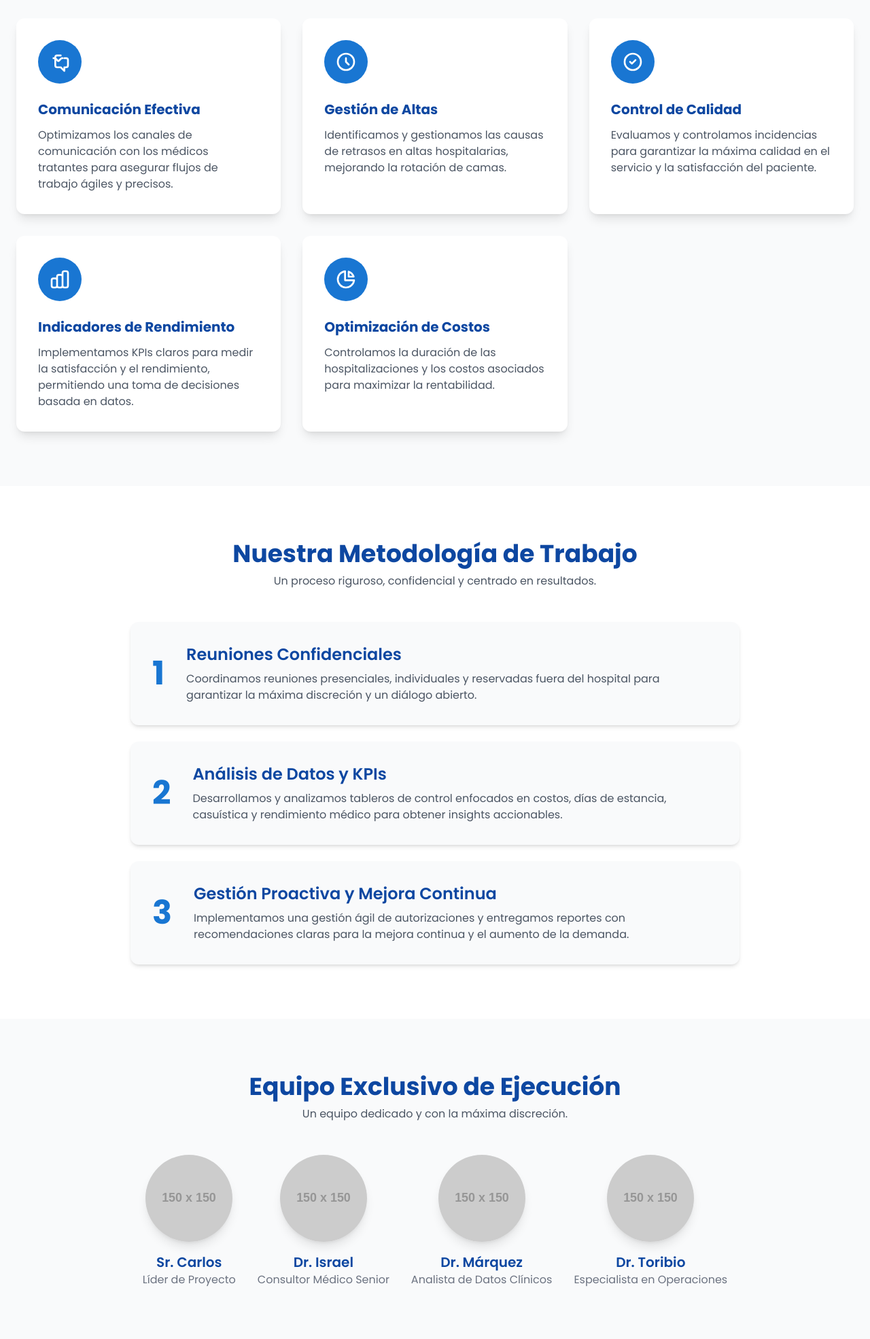
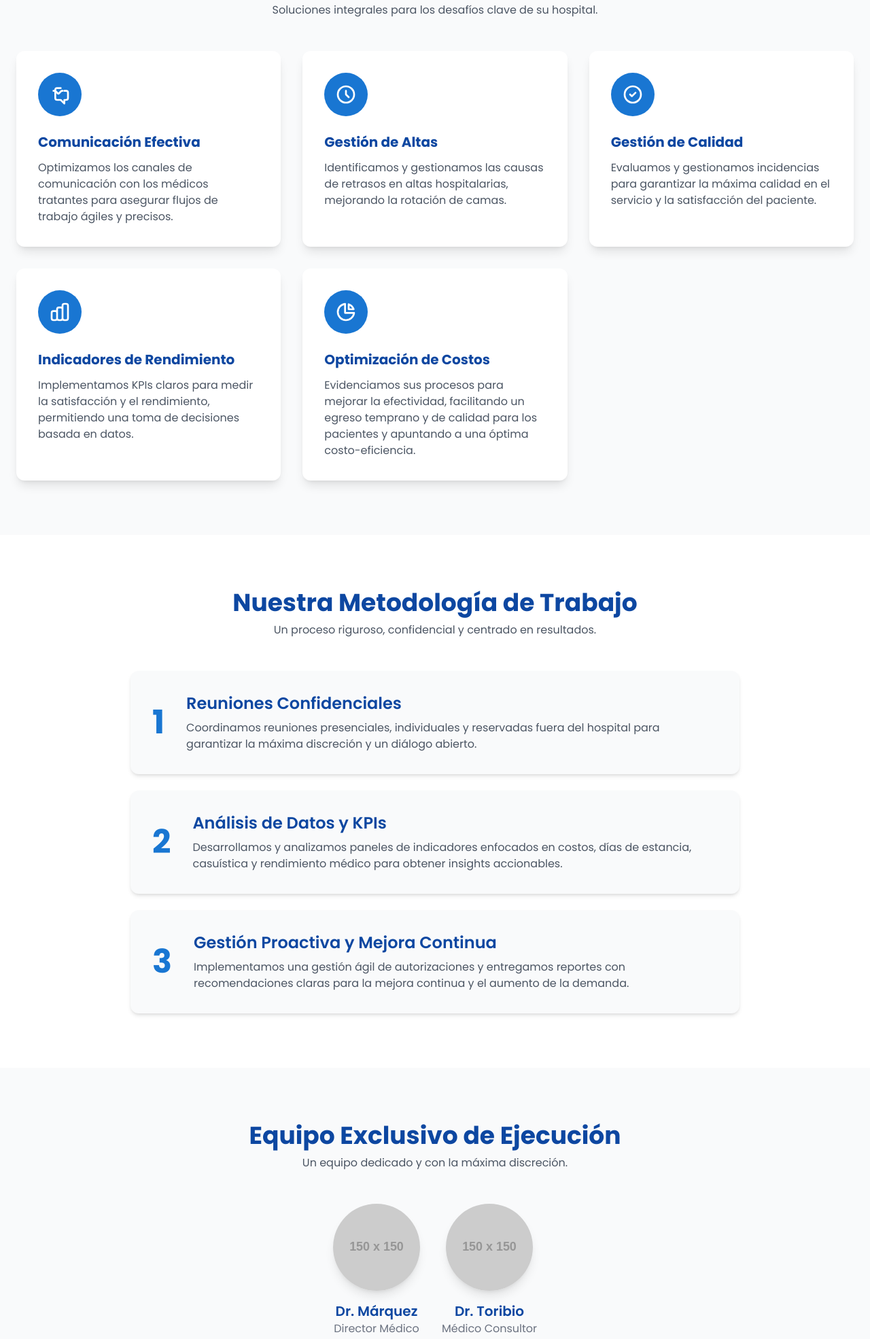
Before and after one commit to jemonroyvera/Minimed-Kickoff, a plain HTML site: page index.html in a window 1280 px wide. Shown: the part 721-2691 px from the top of the page at 68% size. Drawn offline with nearby package versions, Linux system fonts and the light colour scheme; placeholder pictures from the web are drawn by us.

Commit message:
Update index.html

```diff
--- a/index.html
+++ b/index.html
@@ -44,7 +44,7 @@
         <nav class="container mx-auto px-6 py-3 flex justify-between items-center">
             <a href="#">
                 <!-- Logo actualizado -->
-                <img src="http://googleusercontent.com/file_content/1" alt="Logo de ÁgilCare Consulting" class="h-12">
+                <img src="https://ik.imagekit.io/50wnllxkw/Gemini_Generated_Image_f6aj6kf6aj6kf6aj%20(1).png?updatedAt=1753146665279" alt="Logo de ÁgilCare Consulting" class="h-16" onerror="this.onerror=null;this.src='https://placehold.co/200x64/0d47a1/ffffff?text=ÁgilCare';">
             </a>
             <div class="hidden md:flex items-center space-x-6">
                 <a href="#servicios" class="text-gray-600 hover:brand-blue transition duration-300">Servicios</a>
@@ -74,7 +74,7 @@
                 <h1 class="text-4xl md:text-6xl font-bold brand-blue leading-tight">Transformamos la Gestión Hospitalaria</h1>
                 <p class="mt-4 text-lg md:text-xl text-gray-600 max-w-3xl mx-auto">Mejoramos la eficiencia operativa, optimizamos costos e incrementamos la demanda de servicios a través de una consultoría estratégica y confidencial.</p>
                 <div class="mt-8">
-                    <a href="#servicios" class="brand-blue-bg text-white px-8 py-4 rounded-full font-bold text-lg hover:bg-blue-900 transition duration-300 transform hover:scale-105">Descubra Cómo</a>
+                    <a href="#servicios" class="brand-blue-bg text-white px-8 py-4 rounded-full font-bold text-lg hover:bg-blue-900 transition duration-300 transform hover:scale-105 inline-block">Descubra Cómo</a>
                 </div>
             </div>
         </section>
@@ -106,10 +106,10 @@
                     <!-- Tarjeta de Servicio 3 -->
                     <div class="bg-white p-8 rounded-xl shadow-lg hover:shadow-2xl transition-shadow duration-300 transform hover:-translate-y-2">
                         <div class="brand-light-blue-bg w-16 h-16 rounded-full flex items-center justify-center mb-6">
-                             <svg class="w-8 h-8 text-white" fill="none" stroke="currentColor" viewBox="0 0 24 24" xmlns="http://www.w3.org/2000/svg"><path stroke-linecap="round" stroke-linejoin="round" stroke-width="2" d="M9 12l2 2 4-4m6 2a9 9 0 11-18 0 9 9 0 0118 0z"></path></svg>
+                            <svg class="w-8 h-8 text-white" fill="none" stroke="currentColor" viewBox="0 0 24 24" xmlns="http://www.w3.org/2000/svg"><path stroke-linecap="round" stroke-linejoin="round" stroke-width="2" d="M9 12l2 2 4-4m6 2a9 9 0 11-18 0 9 9 0 0118 0z"></path></svg>
                         </div>
-                        <h3 class="text-xl font-bold brand-blue mb-3">Control de Calidad</h3>
-                        <p class="text-gray-600">Evaluamos y controlamos incidencias para garantizar la máxima calidad en el servicio y la satisfacción del paciente.</p>
+                        <h3 class="text-xl font-bold brand-blue mb-3">Gestión de Calidad</h3>
+                        <p class="text-gray-600">Evaluamos y gestionamos incidencias para garantizar la máxima calidad en el servicio y la satisfacción del paciente.</p>
                     </div>
                     <!-- Tarjeta de Servicio 4 -->
                     <div class="bg-white p-8 rounded-xl shadow-lg hover:shadow-2xl transition-shadow duration-300 transform hover:-translate-y-2">
@@ -125,7 +125,7 @@
                             <svg class="w-8 h-8 text-white" fill="none" stroke="currentColor" viewBox="0 0 24 24" xmlns="http://www.w3.org/2000/svg"><path stroke-linecap="round" stroke-linejoin="round" stroke-width="2" d="M11 3.055A9.001 9.001 0 1020.945 13H11V3.055z"></path><path stroke-linecap="round" stroke-linejoin="round" stroke-width="2" d="M20.488 9H15V3.512A9.025 9.025 0 0120.488 9z"></path></svg>
                         </div>
                         <h3 class="text-xl font-bold brand-blue mb-3">Optimización de Costos</h3>
-                        <p class="text-gray-600">Controlamos la duración de las hospitalizaciones y los costos asociados para maximizar la rentabilidad.</p>
+                        <p class="text-gray-600">Evidenciamos sus procesos para mejorar la efectividad, facilitando un egreso temprano y de calidad para los pacientes y apuntando a una óptima costo-eficiencia.</p>
                     </div>
                 </div>
             </div>
@@ -150,7 +150,7 @@
                         <div class="text-5xl font-bold brand-light-blue mr-8 mb-4 md:mb-0">2</div>
                         <div>
                             <h3 class="text-2xl font-semibold brand-blue mb-2">Análisis de Datos y KPIs</h3>
-                            <p class="text-gray-600">Desarrollamos y analizamos tableros de control enfocados en costos, días de estancia, casuística y rendimiento médico para obtener insights accionables.</p>
+                            <p class="text-gray-600">Desarrollamos y analizamos paneles de indicadores enfocados en costos, días de estancia, casuística y rendimiento médico para obtener insights accionables.</p>
                         </div>
                     </div>
                     <div class="flex flex-col md:flex-row items-center bg-gray-50 p-8 rounded-xl shadow-md">
@@ -174,27 +174,15 @@
                 <div class="flex flex-wrap justify-center gap-8">
                     <!-- Miembro del equipo 1 -->
                     <div class="text-center">
-                        <img src="https://placehold.co/150x150/0d47a1/ffffff?text=SC" alt="Foto del Sr. Carlos" class="w-32 h-32 rounded-full mx-auto mb-4 shadow-lg">
-                        <h4 class="text-xl font-semibold brand-blue">Sr. Carlos</h4>
-                        <p class="text-gray-500">Líder de Proyecto</p>
+                        <img src="https://placehold.co/150x150/0d47a1/ffffff?text=DM" alt="Foto del Dr. Márquez" class="w-32 h-32 rounded-full mx-auto mb-4 shadow-lg">
+                        <h4 class="text-xl font-semibold brand-blue">Dr. Márquez</h4>
+                        <p class="text-gray-500">Director Médico</p>
                     </div>
                     <!-- Miembro del equipo 2 -->
                     <div class="text-center">
-                        <img src="https://placehold.co/150x150/0d47a1/ffffff?text=DI" alt="Foto del Dr. Israel" class="w-32 h-32 rounded-full mx-auto mb-4 shadow-lg">
-                        <h4 class="text-xl font-semibold brand-blue">Dr. Israel</h4>
-                        <p class="text-gray-500">Consultor Médico Senior</p>
-                    </div>
-                    <!-- Miembro del equipo 3 -->
-                    <div class="text-center">
-                        <img src="https://placehold.co/150x150/0d47a1/ffffff?text=DM" alt="Foto del Dr. Márquez" class="w-32 h-32 rounded-full mx-auto mb-4 shadow-lg">
-                        <h4 class="text-xl font-semibold brand-blue">Dr. Márquez</h4>
-                        <p class="text-gray-500">Analista de Datos Clínicos</p>
-                    </div>
-                    <!-- Miembro del equipo 4 -->
-                    <div class="text-center">
                         <img src="https://placehold.co/150x150/0d47a1/ffffff?text=DT" alt="Foto del Dr. Toribio" class="w-32 h-32 rounded-full mx-auto mb-4 shadow-lg">
                         <h4 class="text-xl font-semibold brand-blue">Dr. Toribio</h4>
-                        <p class="text-gray-500">Especialista en Operaciones</p>
+                        <p class="text-gray-500">Médico Consultor</p>
                     </div>
                 </div>
             </div>
@@ -224,9 +212,17 @@
         // Script para el menú móvil
         const menuBtn = document.getElementById('menu-btn');
         const mobileMenu = document.getElementById('mobile-menu');
+        const navLinks = document.querySelectorAll('#mobile-menu a');
 
         menuBtn.addEventListener('click', () => {
             mobileMenu.classList.toggle('hidden');
+        });
+
+        // Cierra el menú móvil cuando se hace clic en un enlace
+        navLinks.forEach(link => {
+            link.addEventListener('click', () => {
+                mobileMenu.classList.add('hidden');
+            });
         });
     </script>
 
```
